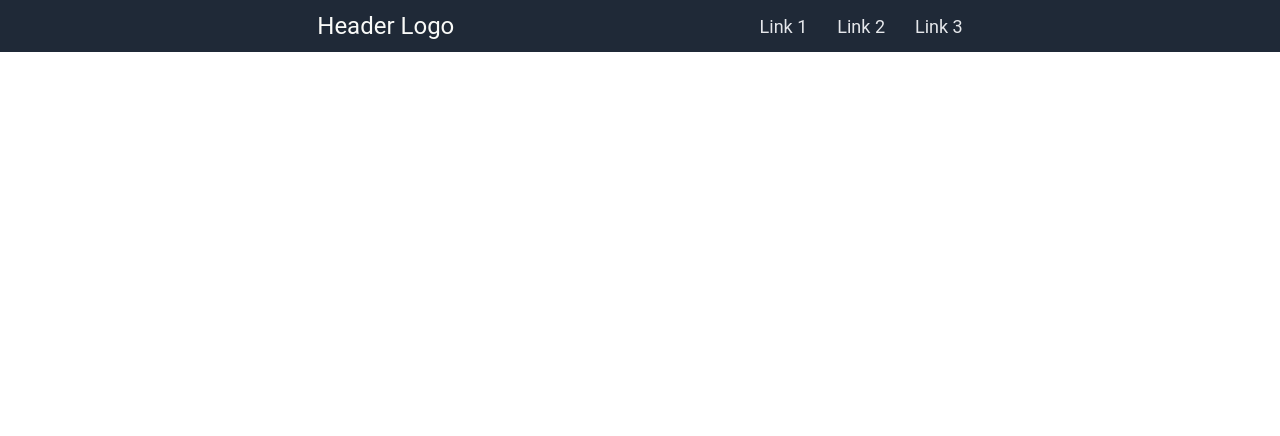
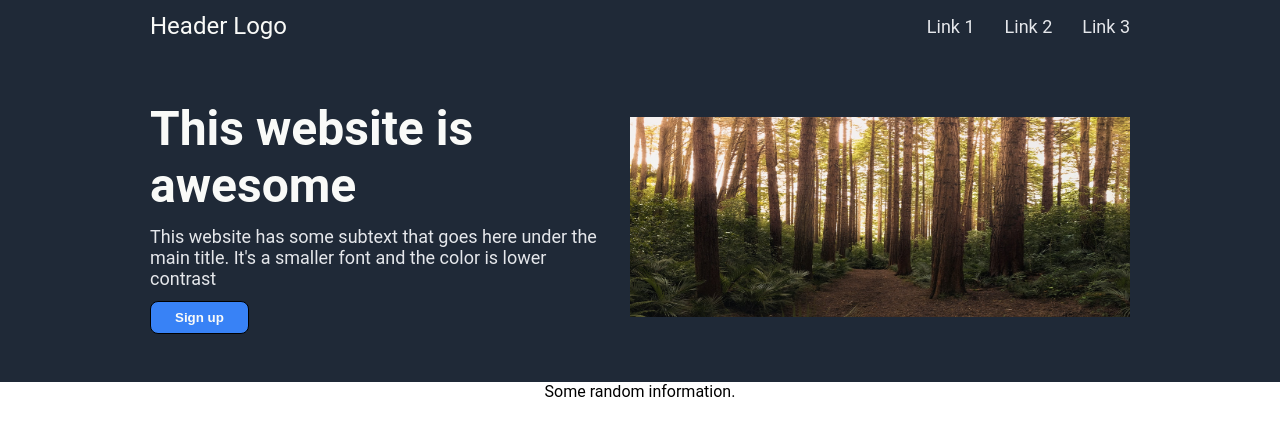
Before and after one commit to voidalgorthm/landing-page, a plain HTML site: page index.html in a window 1280 px wide. Drawn offline with Linux system fonts and the light colour scheme.

Commit message:
Edit index.html and style.css modifying hero div of header section

```diff
--- a/index.html
+++ b/index.html
@@ -10,9 +10,7 @@
 <body>
     <div class="header">
         <div class="nav">
-            <div class="logo">
-                Header Logo
-            </div>
+            <div class="logo">Header Logo</div>
             <div class="links">
                 <ul>
                     <li><a href="https://www.google.com/">Link 1</a></li>
@@ -22,13 +20,16 @@
             </div>
         </div>
         <div class="hero">
-
+            <div class="text">
+                <div class="main">This website is awesome</div>
+                <div class="sub">This website has some subtext that goes here under the main title. It's a smaller font and the color is lower contrast</div>
+                <div class="sign"><button id="herosign">Sign up</button></div>
+            </div>
+            <div class="image"><img id="heroimage" src="pexels-tyler-lastovich-572688.jpg" alt="this is a placeholder for an image"></div>
         </div>
     </div>
     <div class="info">
-        <div class="title">
-
-        </div>
+        <div class="title">Some random information.</div>
         <div class="images">
 
         </div>
--- a/style.css
+++ b/style.css
@@ -7,22 +7,19 @@ body {
     background-color: #1F2937;
     display: flex;
     flex-direction: column;
+    padding: 0px 150px;
 }
 
 .nav {
     display: flex;
     align-items: center;
-    justify-content: space-evenly;
-    padding: 12px;
+    justify-content: space-between;
+    padding: 12px 0px;
 }
 
 .logo {
     font-size: 24px;
     color: #F9FAF8;
-}
-
-.footer {
-    background-color: #1F2937;
 }
 
 ul {
@@ -39,3 +36,66 @@ a {
     text-decoration: none;
     color: #E5E7EB;
 }
+
+.hero {
+    display: flex;
+    align-items: center;
+    justify-content: space-between;
+    padding: 48px 0px;
+    gap: 20px;
+}
+
+.hero .text {
+    display: flex;
+    flex-direction: column;
+    gap: 12px;
+}
+
+.hero .image {
+    display: flex;
+    align-items: center;
+    justify-content: center;
+}
+
+.text .main {
+    width: 400px;
+    color: #F9FAF8;
+    font-size: 48px;
+    font-weight: bolder;
+    flex-wrap: wrap;
+}
+
+.text .sub {
+    width: 450px;
+    color: #E5E7EB;
+    font-size: 18px;
+    flex-wrap: wrap;
+}
+
+button {
+    color: #F9FAF8;
+    background-color: #3882F6;
+    padding: 8px 24px;
+    font-weight: bold;
+}
+
+#herosign {
+    border: 1px solid black;
+    border-radius: 8px;
+}
+
+#heroimage {
+    width: 500px;
+    height: 200px;
+    background: #aaa;
+}
+
+.info .title {
+    display: flex;
+    align-items: center;
+    justify-content: center;
+}
+
+.footer {
+    background-color: #1F2937;
+}
```
Also changed, not shown: pexels-tyler-lastovich-572688.jpg (added).
